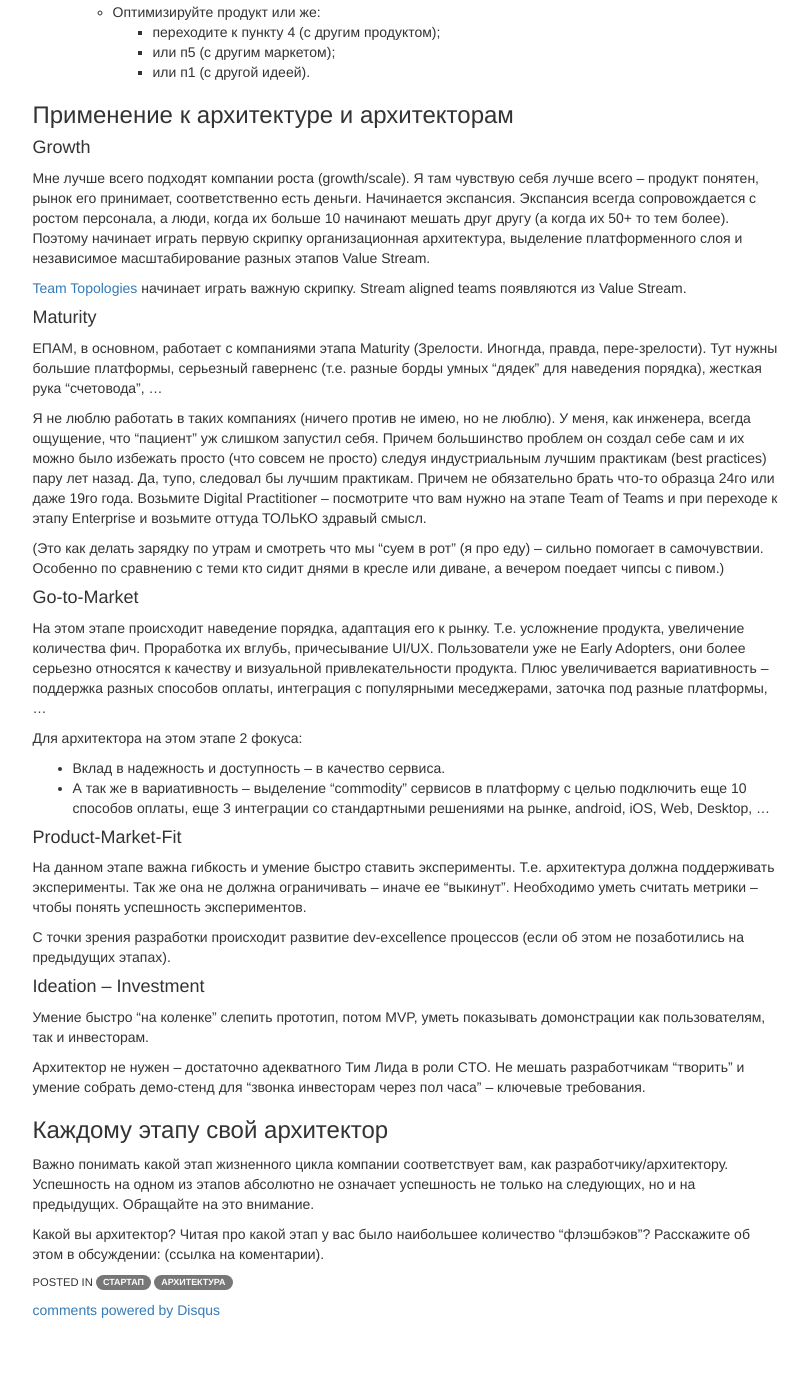
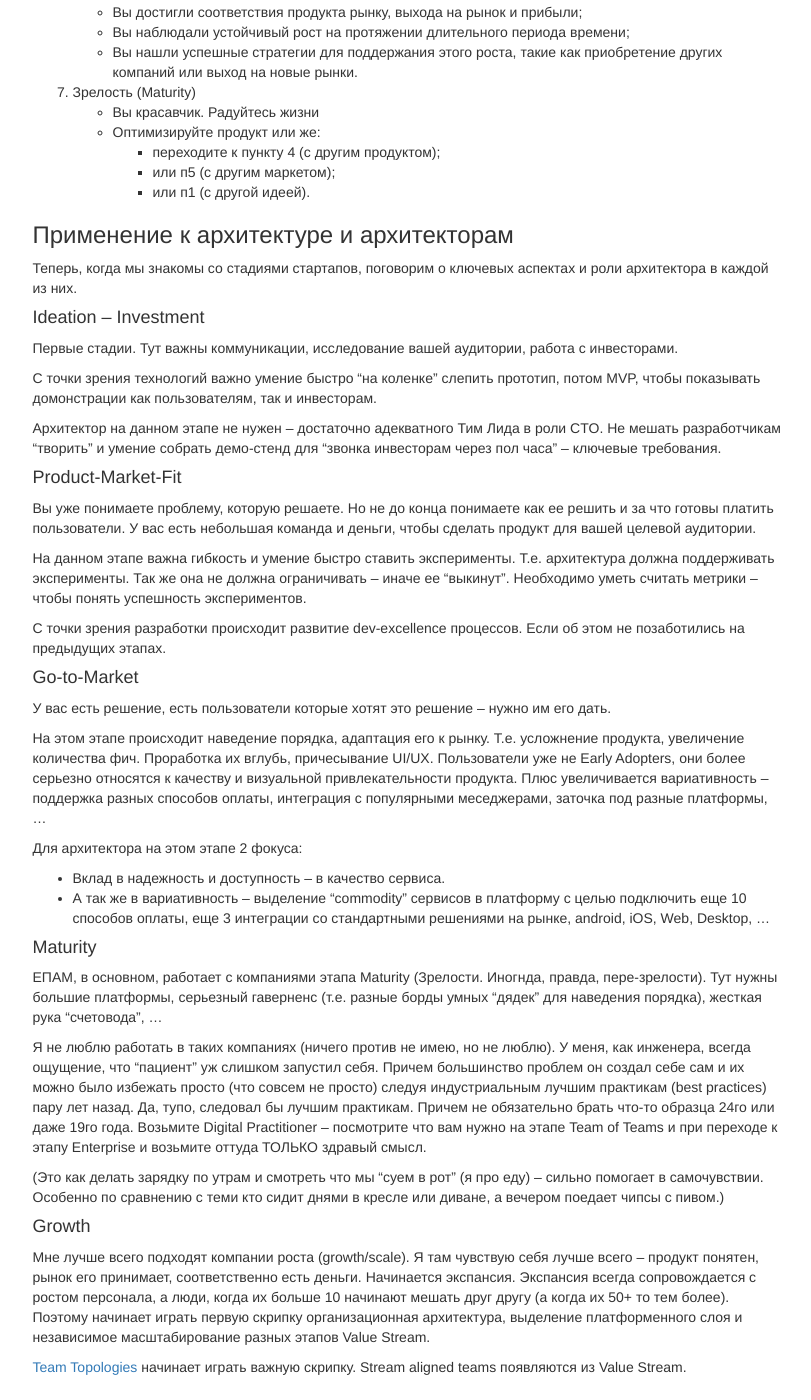
Before and after one commit to akava/akava.github.io, a Jekyll site: the page built from _posts/2024-06-02-7-startup-stages-architect-standpoint.md, in a window 1280 px wide and 1400 px high, scrolled down 1156 px. Shown: the whole window, without its empty margins (135-946 px from the left). Built offline with Jekyll 4.4.1, drawn with Linux system fonts in a browser that asks for light colours; nearby versions of some CDN libraries; comment, search, counter and statistics services are not loaded; before the commit the page ends 2476 px from its top, so only the background shows below that; some of the changed lines change nothing that is shown; some of the changed text lies outside the part shown.

Commit message:
7 стадий. Обновление контента

```diff
--- a/_posts/2024-06-02-7-startup-stages-architect-standpoint.md
+++ b/_posts/2024-06-02-7-startup-stages-architect-standpoint.md
@@ -14,14 +14,19 @@ tags:
 
 Грамотная [статья](https://www.latitud.com/blog/stages-of-a-startup), классифицирующая стадии жизненного цикла компании. Начиная с идеи (основание стартапа) до поиска Product-Market-Fit (через MVP и поиск инвестора для экспериментов), далее идет выход на рынок и рост (growth/scale), после чего идет этап зрелости и оптимизации (Maturity).
 
+img src="\img\posts\50-7startup-stages\50-7startup-stages.png">
+
+
 Сразу же захотелось наложить эту классификацию на модель из [Digital Practitioner](https://www.opengroup.org/dpbok). Уж очень стадии близки и ровно ложатся друг на друга: Team of teams – однозначно стадия роста, Enterprise –  стадия зрелости и оптимизации.
 
 А еще на модель из книги [Crossing the Chasm](https://en.wikipedia.org/wiki/Crossing_the_Chasm#/media/File:Technology-Adoption-Lifecycle.png). Product-Market-Fit – как раз этап преодоления пропасти.
 
-Ок, это все про будущее. Давайте поговорим про модель из статьи и про роль архитектора на каждом из этапов. Поехали! <!--more-->
+Ок, это все про будущее мысли и публикации. Давайте поговорим про модель из статьи и про роль архитектора на каждом из этапов. Поехали! <!--more-->
 
 ### Этапы жизненного цикла
-(ниже каждого пункта идет чеклист успешного его прохождения)
+Начнем с модели, предложенной в статье. Если вы ее уже прочитали, то можно пропустить эту секцию без потери смысла.
+
+Если же вы еще только планируете ознакомиться со статьей, то ниже приведены стадии стартапа, под каждой из которых идет чеклист успешного его прохождения. В самой статье намного больше полезной информации, но нам достаточно и того ниже.
 
 1. Поиск идеи (Ideation)
 	* Вы нашли сообщество с проблемой, для которой нет удовлетворительного решения;
@@ -56,10 +61,30 @@ tags:
 
 ### Применение к архитектуре и архитекторам
 
-#### Growth
-Мне лучше всего подходят компании роста (growth/scale). Я там чувствую себя лучше всего – продукт понятен, рынок его принимает, соответственно есть деньги. Начинается экспансия. Экспансия всегда сопровождается с ростом персонала, а люди, когда их больше 10 начинают мешать друг другу (а когда их 50+ то тем более). Поэтому начинает играть первую скрипку организационная архитектура, выделение платформенного слоя и независимое масштабирование разных этапов Value Stream.
+Теперь, когда мы знакомы со стадиями стартапов, поговорим о ключевых аспектах и роли архитектора в каждой из них.
 
-[Team Topologies](https://teamtopologies.com/) начинает играть важную скрипку. Stream aligned teams появляются из Value Stream.
+#### Ideation – Investment
+Первые стадии. Тут важны коммуникации, исследование вашей аудитории, работа с инвесторами.
+
+С точки зрения технологий важно умение быстро "на коленке" слепить прототип, потом MVP, чтобы показывать домонстрации как пользователям, так и инвесторам.
+
+Архитектор на данном этапе не нужен – достаточно адекватного Тим Лида в роли CTO. Не мешать разработчикам "творить" и умение собрать демо-стенд для "звонка инвесторам через пол часа" – ключевые требования.
+
+#### Product-Market-Fit
+Вы уже понимаете проблему, которую решаете. Но не до конца понимаете как ее решить и за что готовы платить пользователи. У вас есть небольшая команда и деньги, чтобы сделать продукт для вашей целевой аудитории.
+
+На данном этапе важна гибкость и умение быстро ставить эксперименты. Т.е. архитектура должна поддерживать эксперименты. Так же она не должна ограничивать – иначе ее "выкинут". Необходимо уметь считать метрики – чтобы понять успешность экспериментов.
+
+С точки зрения разработки происходит развитие dev-excellence процессов. Если об этом не позаботились на предыдущих этапах.
+
+#### Go-to-Market
+У вас есть решение, есть пользователи которые хотят это решение – нужно им его дать.
+
+На этом этапе происходит наведение порядка, адаптация его к рынку. Т.е. усложнение продукта, увеличение количества фич. Проработка их вглубь, причесывание UI/UX. Пользователи уже не Early Adopters, они более серьезно относятся к качеству и визуальной привлекательности продукта. Плюс увеличивается вариативность – поддержка разных способов оплаты, интеграция с популярными меседжерами, заточка под разные платформы, ...
+
+Для архитектора на этом этапе 2 фокуса:
+* Вклад в надежность и доступность – в качество сервиса.
+* А так же в вариативность – выделение "commodity" сервисов в платформу с целью подключить еще 10 способов оплаты, еще 3 интеграции со стандартными решениями на рынке, android, iOS, Web, Desktop, ...
 
 #### Maturity
 ЕПАМ, в основном, работает с компаниями этапа Maturity (Зрелости. Иногнда, правда, пере-зрелости). Тут нужны большие платформы, серьезный гаверненс (т.е. разные борды умных "дядек" для наведения порядка), жесткая рука "счетовода", ...
@@ -68,24 +93,25 @@ tags:
 
 (Это как делать зарядку по утрам и смотреть что мы "суем в рот" (я про еду) – сильно помогает в самочувствии. Особенно по сравнению с теми кто сидит днями в кресле или диване, а вечером поедает чипсы с пивом.)
 
-#### Go-to-Market
-На этом этапе происходит наведение порядка, адаптация его к рынку. Т.е. усложнение продукта, увеличение количества фич. Проработка их вглубь, причесывание UI/UX. Пользователи уже не Early Adopters, они более серьезно относятся к качеству и визуальной привлекательности продукта. Плюс увеличивается вариативность – поддержка разных способов оплаты, интеграция с популярными меседжерами, заточка под разные платформы, ...
 
-Для архитектора на этом этапе 2 фокуса:
-* Вклад в надежность и доступность – в качество сервиса.
-* А так же в вариативность – выделение "commodity" сервисов в платформу с целью подключить еще 10 способов оплаты, еще 3 интеграции со стандартными решениями на рынке, android, iOS, Web, Desktop, ...
+#### Growth
+Мне лучше всего подходят компании роста (growth/scale). Я там чувствую себя лучше всего – продукт понятен, рынок его принимает, соответственно есть деньги. Начинается экспансия. Экспансия всегда сопровождается с ростом персонала, а люди, когда их больше 10 начинают мешать друг другу (а когда их 50+ то тем более). Поэтому начинает играть первую скрипку организационная архитектура, выделение платформенного слоя и независимое масштабирование разных этапов Value Stream.
 
-#### Product-Market-Fit
-На данном этапе важна гибкость и умение быстро ставить эксперименты. Т.е. архитектура должна поддерживать эксперименты. Так же она не должна ограничивать – иначе ее "выкинут". Необходимо уметь считать метрики – чтобы понять успешность экспериментов.
+[Team Topologies](https://teamtopologies.com/) начинает играть важную скрипку. Stream aligned teams появляются из Value Stream.
 
-С точки зрения разработки происходит развитие dev-excellence процессов (если об этом не позаботились на предыдущих этапах).
 
-#### Ideation – Investment
-Умение быстро "на коленке" слепить прототип, потом MVP, уметь показывать домонстрации как пользователям, так и инвесторам.
 
-Архитектор не нужен – достаточно адекватного Тим Лида в роли CTO. Не мешать разработчикам "творить" и умение собрать демо-стенд для "звонка инвесторам через пол часа" – ключевые требования.
 
-### Каждому этапу свой архитектор
+
+
+
+
+
+### Каждому этапу свой архитектор или какой я архитектор
+
+####
+
+#### Какой вы архитектор?
 
 Важно понимать какой этап жизненного цикла компании соответствует вам, как разработчику/архитектору. Успешность на одном из этапов абсолютно не означает успешность не только на следующих, но и на предыдущих. Обращайте на это внимание.
 
```
Also changed, not shown: img/posts/50-7-startup-stages/7-startup-stages.png (added).
